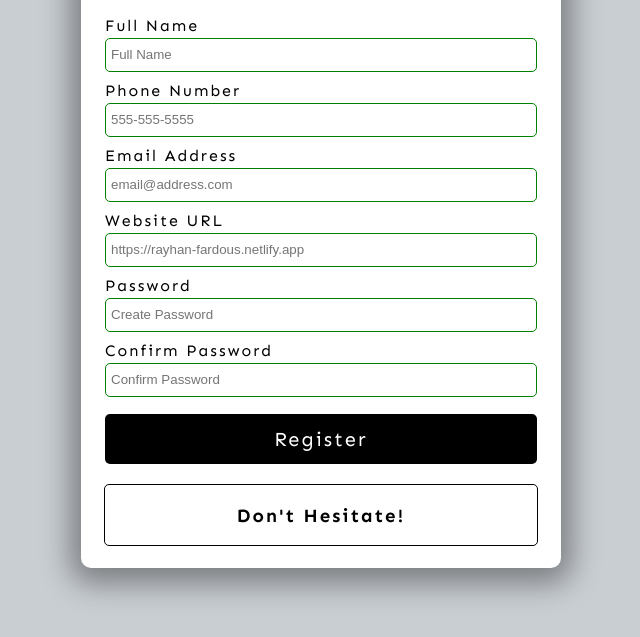
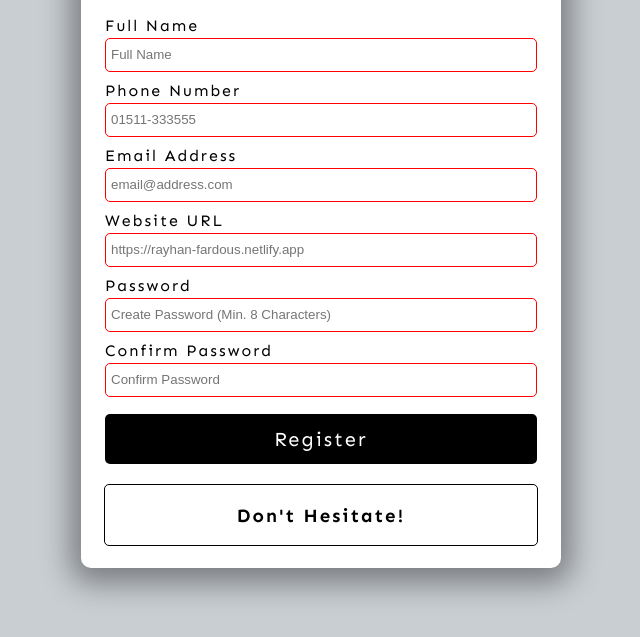
Before and after one commit to rayhan-fardous/form-validation, a plain HTML site: page index.html in a window 1280 px wide. Shown: the part 147-784 px from the top of the page, without its empty margins (319-959 px from the left). Drawn offline with Linux system fonts and the light colour scheme.

Commit message:
html validation

```diff
--- a/index.html
+++ b/index.html
@@ -15,32 +15,32 @@
         <!-- Full Name -->
         <div class="form-group">
           <label for="name">Full Name</label>
-          <input type="text" id="name" placeholder="Full Name" />
+          <input type="text" id="name" placeholder="Full Name" required minlength="3" maxlength="50"/>
         </div>
         <!-- Phone Number -->
         <div class="form-group">
           <label for="phone">Phone Number</label>
-          <input type="tel" id="phone" placeholder="555-555-5555" />
+          <input type="tel" id="phone" placeholder="01511-333555" required pattern="[0-9]{5}-[0-9]{6}"/>
         </div>
         <!-- Email Address -->
         <div class="form-group">
           <label for="email">Email Address</label>
-          <input type="email" id="email" placeholder="email@address.com" />
+          <input type="email" id="email" placeholder="email@address.com" required/>
         </div>
         <!-- Website URL -->
         <div class="form-group">
           <label for="website">Website URL</label>
-          <input type="url" id="website" placeholder="https://rayhan-fardous.netlify.app" />
+          <input type="url" id="website" placeholder="https://rayhan-fardous.netlify.app" required/>
         </div>
         <!--  Password -->
         <div class="form-group">
           <label for="password1">Password</label>
-          <input type="password" id="password1" placeholder="Create Password" />
+          <input type="password" id="password1" placeholder="Create Password (Min. 8 Characters)" required pattern="^(?=.*\d)(?=.*[a-z])(?=.*[A-Z])(?=.*[a-zA-Z]).{8,}$" title="Please include 1 uppercase character, 1 lowercase character, and 1 number"/>
         </div>
         <!-- Confirm Password -->
          <div class="form-group">
           <label for="password2">Confirm Password</label>
-          <input type="password" id="password2" placeholder="Confirm Password" />
+          <input type="password" id="password2" placeholder="Confirm Password" required pattern="^(?=.*\d)(?=.*[a-z])(?=.*[A-Z])(?=.*[a-zA-Z]).{8,}$"/>
         </div>
         <button type="submit">Register</button>
       </form>
```
